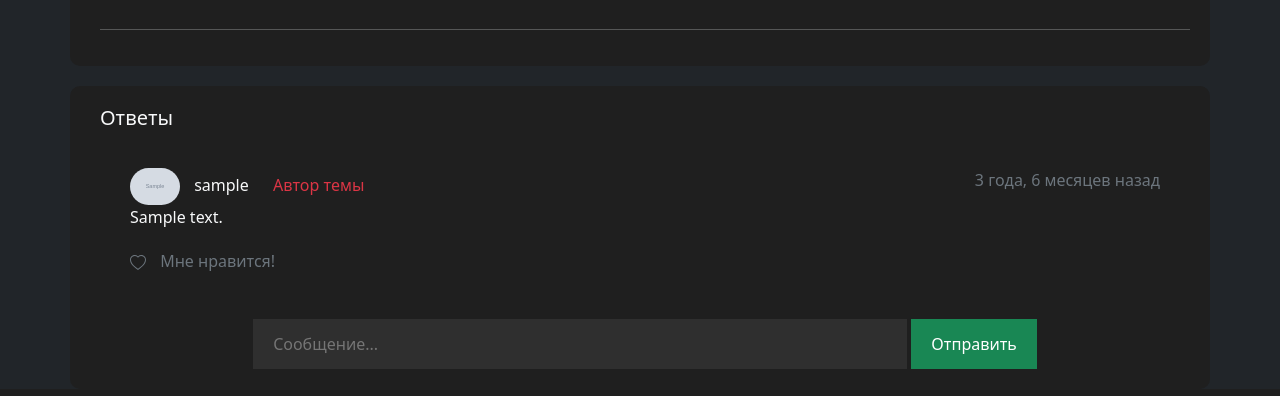
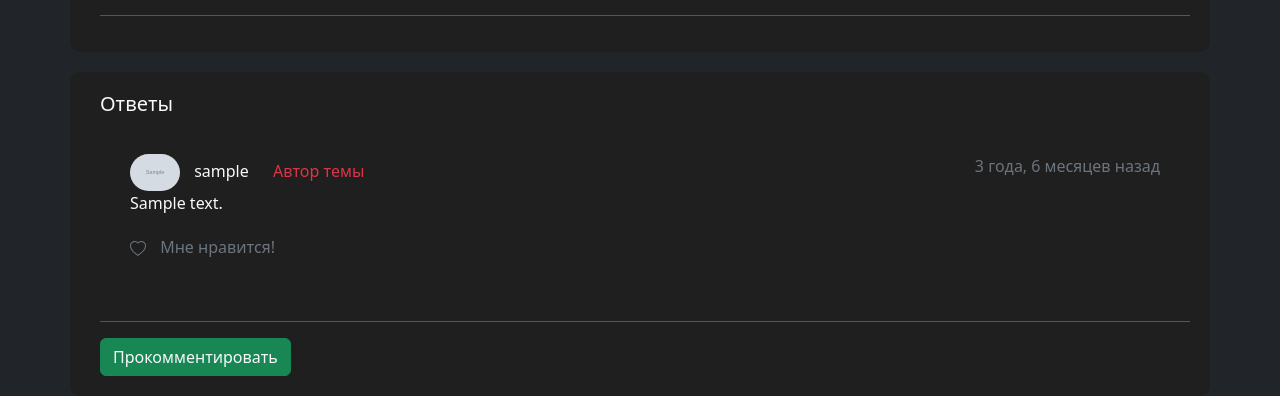
Before and after one commit to summoner1904/forum, a Django app: page /threads/thread/1 in a window 1280 px wide. Shown: the part 743-1139 px from the top of the page. Before the commit the page ends 1112 px from the top, so only its background shows below. Run offline with Django 4.2, Linux system fonts and the light colour scheme; tables that the repository leaves empty hold one stand-in row (values such as "Sample post"); grey boxes marked "Sample" are stand-in pictures; some libraries are stand-ins or nearby versions.

Commit message:
Поправлен frontend.

```diff
--- a/threads/forms.py
+++ b/threads/forms.py
@@ -6,7 +6,7 @@ class NewThreadForm(forms.Form):
     title = forms.CharField(max_length=100, widget=forms.TextInput(attrs={'style': 'border: none; background: #2f2f2f;height: 40px; width: 60%;padding-left: 20px; color: white;'}))
     text = forms.CharField(max_length=10000, widget=forms.Textarea(attrs={'style': 'background: #2f2f2f;border:none;padding: 10px 0 0 20px;color: white;width: 60%;height: 300px;'}))
     screen = forms.ImageField(widget=forms.FileInput(attrs={'id': 'id_screen'}), required=False)
-    category = forms.ModelChoiceField(queryset=Category.objects.all(), empty_label=None, widget=forms.Select(attrs={'style': 'background: #2f2f2f;color: white;width: 60%;height:30px;'}), label='Категория')
+    category = forms.ModelChoiceField(queryset=Category.objects.all(), empty_label=None, widget=forms.Select(attrs={'style': 'background: #2f2f2f;color: white;width: 60%;height:40px;border:none;outline:none;padding-left:10px;'}), label='Категория')
 
 
 class NewCommentForm(forms.Form):
--- a/threads/templates/threads/thread.html
+++ b/threads/templates/threads/thread.html
@@ -121,13 +121,14 @@
                     </div>
 
                 </div>
-                <hr style="margin-top: 30px;">
+                <hr>
             </div>
         </div>
         <div class="row">
             <div class="col-md-12"
                  style="margin-top: 20px;background: #1f1f1f;border-radius: 10px;padding: 20px;padding-left: 30px;">
                 <h5>Ответы</h5>
+                {% if comments %}
                     {% for comment in comments %}
                         <div style="padding: 30px;">
                             <div style="margin-bottom: 20px;"><img
@@ -138,7 +139,8 @@
                                    style="margin-left: 10px;font-size: 16px;margin-bottom: 4px;">
                                     {{ comment.sender.username }}
                                     {% if comment.sender == thread.user %}
-                                <span class="text-danger" style="margin-left: 20px;">Автор темы</span>
+                                        <span class="text-danger"
+                                              style="margin-left: 20px;">Автор темы</span>
                                     {% endif %}
                                 </p>
                                 <p class="text-muted d-inline-block float-end">
@@ -147,7 +149,8 @@
                             </div>
                             <p class="text-muted d-inline-block"
                                style="margin-right: 20px;">
-                            <svg xmlns="http://www.w3.org/2000/svg" width="1em"
+                                <svg xmlns="http://www.w3.org/2000/svg"
+                                     width="1em"
                                      height="1em" fill="currentColor"
                                      viewBox="0 0 16 16" class="bi bi-heart"
                                      style="margin-right: 10px;">
@@ -157,6 +160,20 @@
                             </p>
                         </div>
                     {% endfor %}
+                {% else %}
+                    <h4 class="text-muted"
+                        style="text-align: center;margin: 50px 0;">Здесь пока
+                        пусто...</h4>
+                {% endif %}
+                <hr>
+                <button class="text-light btn btn-success" id="new-comment-btn">
+                    Прокомментировать
+                </button>
+                <script>
+                    btn = document.getElementById('new-comment-btn')
+
+                </script>
+                <div style="display: none;" class="new-commentary">
                     <form action="{% url 'threads:thread' thread.pk %}"
                           method="post">
                         {% csrf_token %}
@@ -170,11 +187,8 @@
                                 </button>
                             </div>
                     </form>
+                </div>
                 <style>
-                    .send-new-reply {
-                        text-align: center;
-                    }
-
                     .send, .reply {
                         display: inline-block;
                         vertical-align: middle;
@@ -185,7 +199,7 @@
                         background: rgb(25, 135, 84);
                         color: white;
                         border: none;
-                        padding: 0 20px;
+                        padding: 0 15px;
                     }
 
                     .reply-input-cls:focus {
```
Lines whose indentation alone changed are shown as unchanged.
